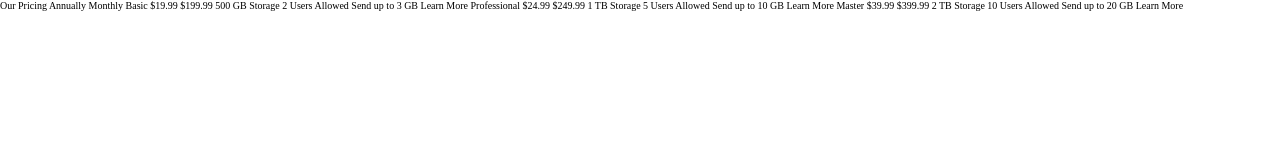
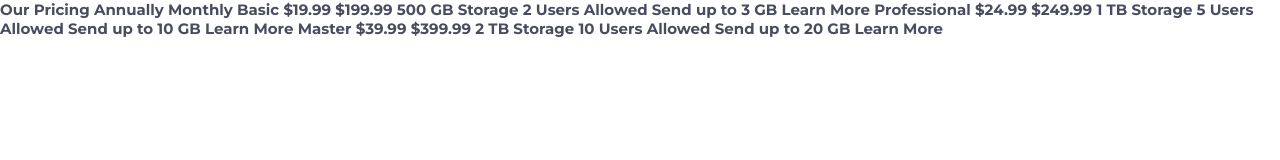
Before and after one commit to AriaFeather/Price-Component, a website: page index.html in a window 1280 px wide. Drawn offline with Linux system fonts and the light colour scheme.

Commit message:
Added Projet Wide definitions & Index.js file

```diff
--- a/index.html
+++ b/index.html
@@ -12,11 +12,6 @@
 
   <title>Frontend Mentor | [Challenge Name Here]</title>
 
-  <!-- Feel free to remove these styles or customise in your own stylesheet 👍 -->
-  <!-- <style>
-    .attribution { font-size: 11px; text-align: center; }
-    .attribution a { color: hsl(228, 45%, 44%); }
-  </style> -->
 </head>
 <body>
 
@@ -52,5 +47,6 @@
     Challenge by <a href="https://www.frontendmentor.io?ref=challenge" target="_blank">Frontend Mentor</a>.
     Coded by <a href="#">Your Name Here</a>.
   </div> -->
+  <script src="index.js"></script>
 </body>
 </html>
--- a/sass/base/_base.scss
+++ b/sass/base/_base.scss
@@ -8,3 +8,10 @@
 html{
     font-size: 62.5%;
 }
+
+body{
+    font-size: $default-font-size;
+    font-family: $default-font-family;
+    color: $color-neutral-4;
+    box-sizing: border-box;
+}
```
Also changed, not shown: public/index.js (added), public/style.css, 1 other file.
